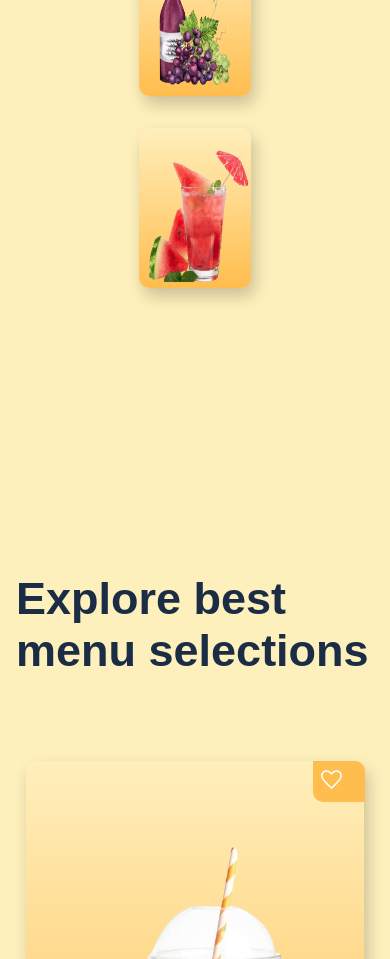
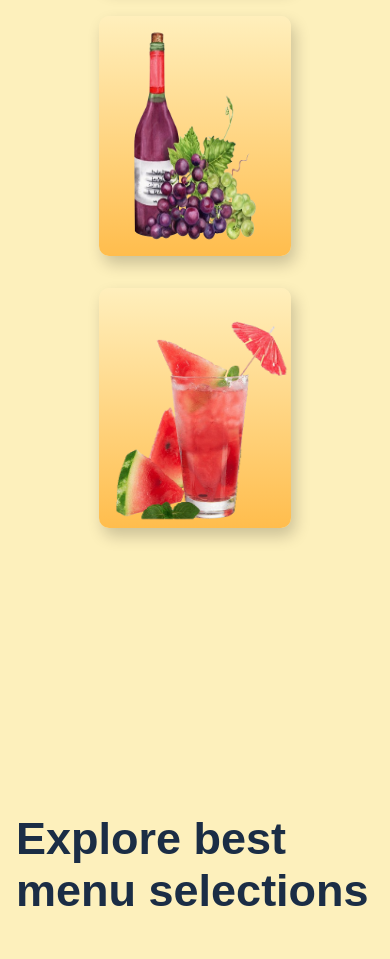
Before and after one commit to AnthonyJustice819/juice-website, a plain HTML site: page index.html in a window 390 px wide. Shown: the part 1041-2000 px from the top of the page. Drawn offline with Linux system fonts and the light colour scheme.

Commit message:
made section-2 responsive

```diff
--- a/style.css
+++ b/style.css
@@ -135,8 +135,8 @@ nav ul li a:hover {
   justify-content: space-around;
 }
 .watermelon, .grape, .pineapple {
-  height: 10em;
-  width: 7em;
+  height: 15em;
+  width: 12em;
   object-fit: fill;
     box-shadow: rgba(0, 0, 0, 0.2) 4px 8px 16px;
   border-radius: 10px;
@@ -407,7 +407,7 @@ input[type="submit"] {
     max-width: 100%;
   }
 }
-@media screen and (max-width: 980px) {
+@media screen and (max-width: 1140px) {
 #section-2 {
   width: 100%;
     display: flex;
@@ -467,6 +467,17 @@ flex-direction: column;
     margin-bottom: 3em;
   }
 }
+@media screen and (max-width: 634px) {
+  .drinks {
+  width: 100%;
+  display: flex;
+  flex-direction: column;
+  align-items: center;
+}
+.watermelon, .grape, .pineapple {
+  margin-bottom: 2em;
+}
+}
 @media screen and (max-width: 452px) {
   .sign-up {
     display: none;
@@ -515,13 +526,4 @@ flex-direction: column;
     margin-top: 3em;
     margin-bottom: 3em;
   }
-  .drinks {
-  width: 100%;
-  display: flex;
-  flex-direction: column;
-  align-items: center;
 }
-.watermelon, .grape, .pineapple {
-  margin-bottom: 2em;
-}
-}
```
